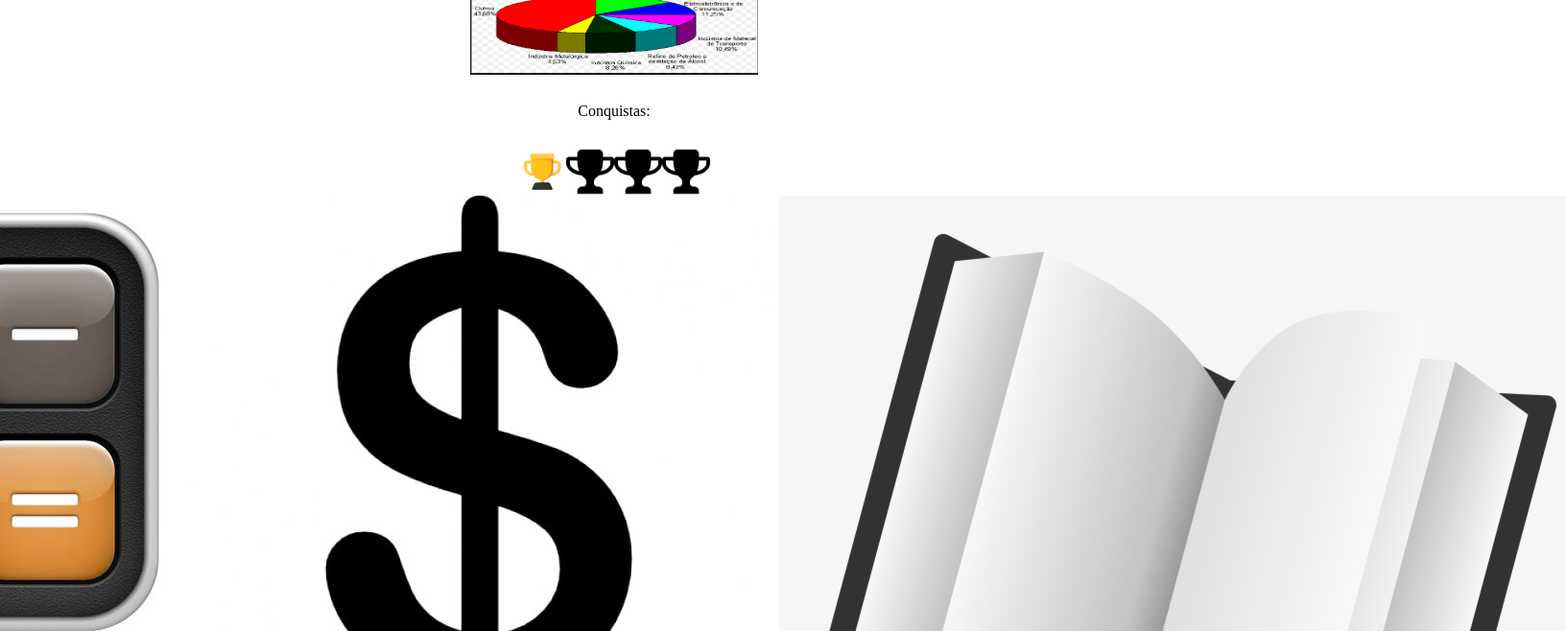
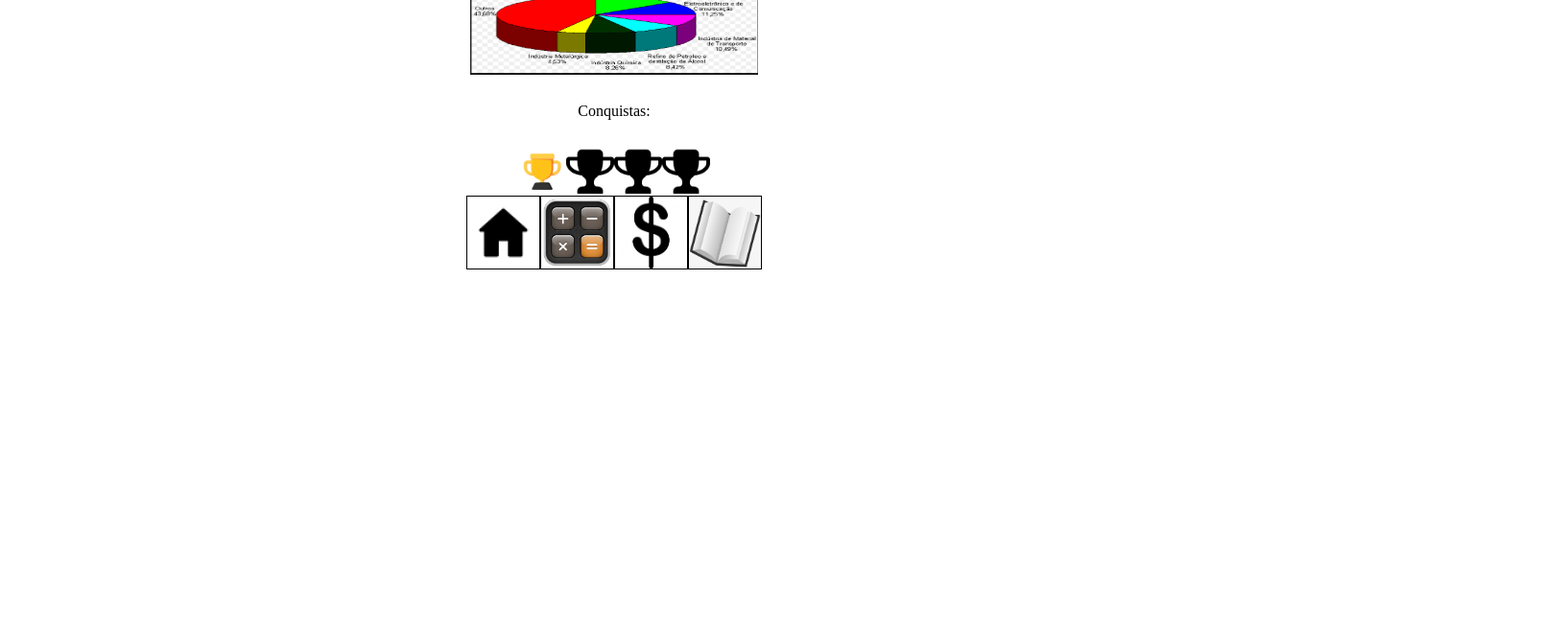
Before and after one commit to rafaelgpaves/ProjetoCodes, a plain HTML site: page index.html in a window 1280 px wide. Shown: the part 70-728 px from the top of the page at 96% size, 1632 px wide, since content can reach past the window. Drawn offline with Linux system fonts and the light colour scheme.

Commit message:
corrigindo linha preta

```diff
--- a/css/style.css
+++ b/css/style.css
@@ -22,13 +22,10 @@
     border-width:1rem;
 
 }
-<<<<<<< HEAD
-=======
 .linha_preta{
     border-bottom:solid, black, 1px;
     border-style:solid;
 }
->>>>>>> 6a1a61ac9d0094145b227a680149cb9ccdaa5ee9
 .imagens{
     border-style:solid;
     border-color: black;
```
